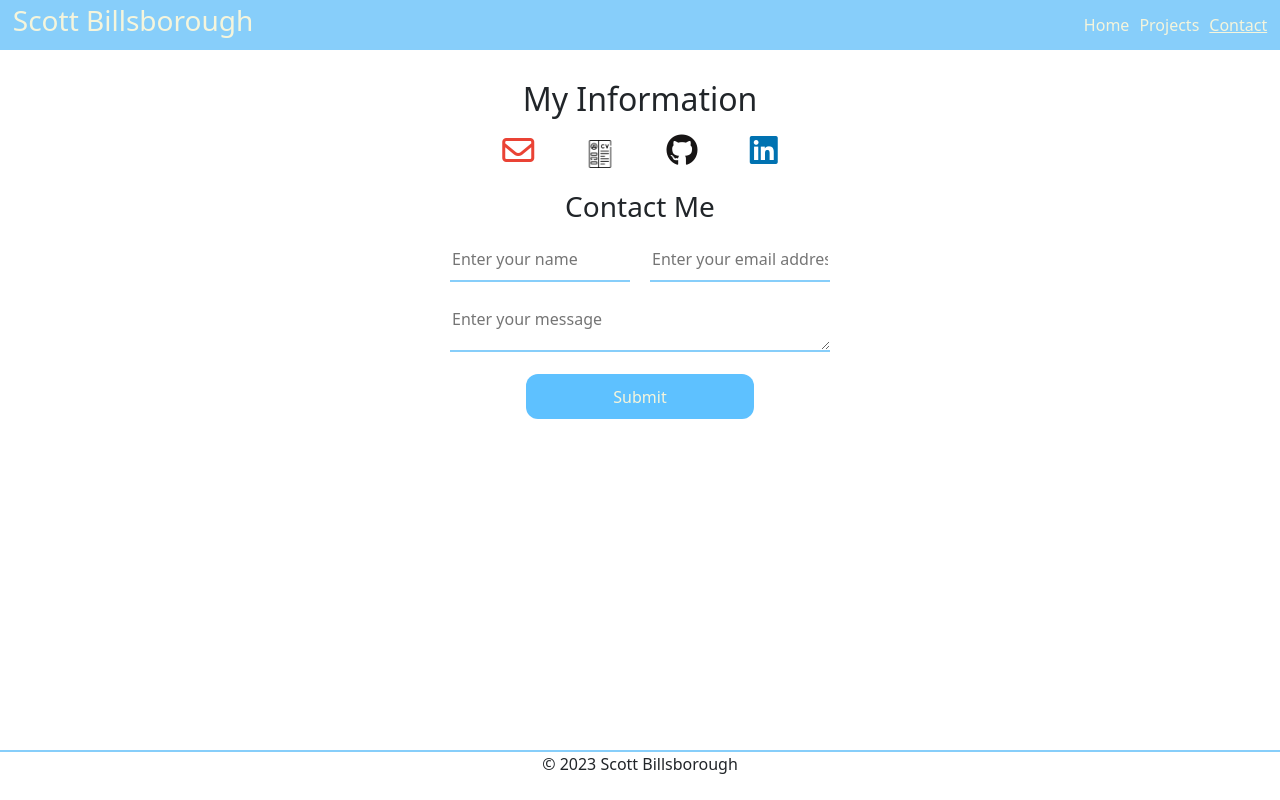
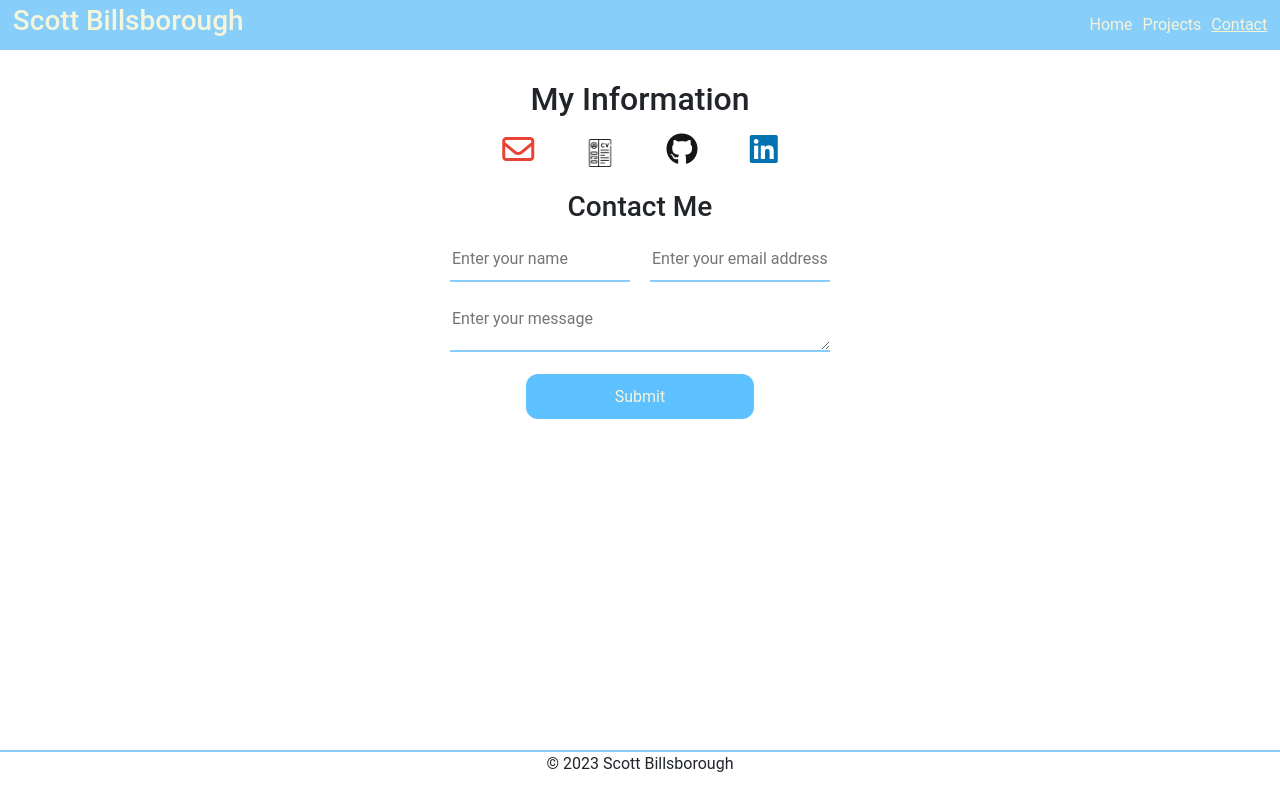
Before and after one commit to sbillsborough/react-portfolio, a React (Create React App) app in the folder react-portfolio/: page /#/contact in a window 1280 px wide. Built offline with nearby package versions, Linux system fonts and the light colour scheme.

Commit message:
set card-container width to 100% and important, now the header div fits onto the screen on screens up to 280px wide

```diff
--- a/react-portfolio/src/index.css
+++ b/react-portfolio/src/index.css
@@ -6,12 +6,11 @@
 
 html,
 body,
-.root,
-.App {
+#root {
   margin: 0;
   padding: 0;
-  height: 100vh;
-  width: 100vw;
+  height: 100%;
+  width: 100%;
   font-family: "Roboto", sans-serif;
 }
 
@@ -204,6 +203,7 @@ ul {
   display: grid;
   justify-content: center;
   text-align: center;
+  width: 100% !important;
 }
 
 .contact-container ul {
```
